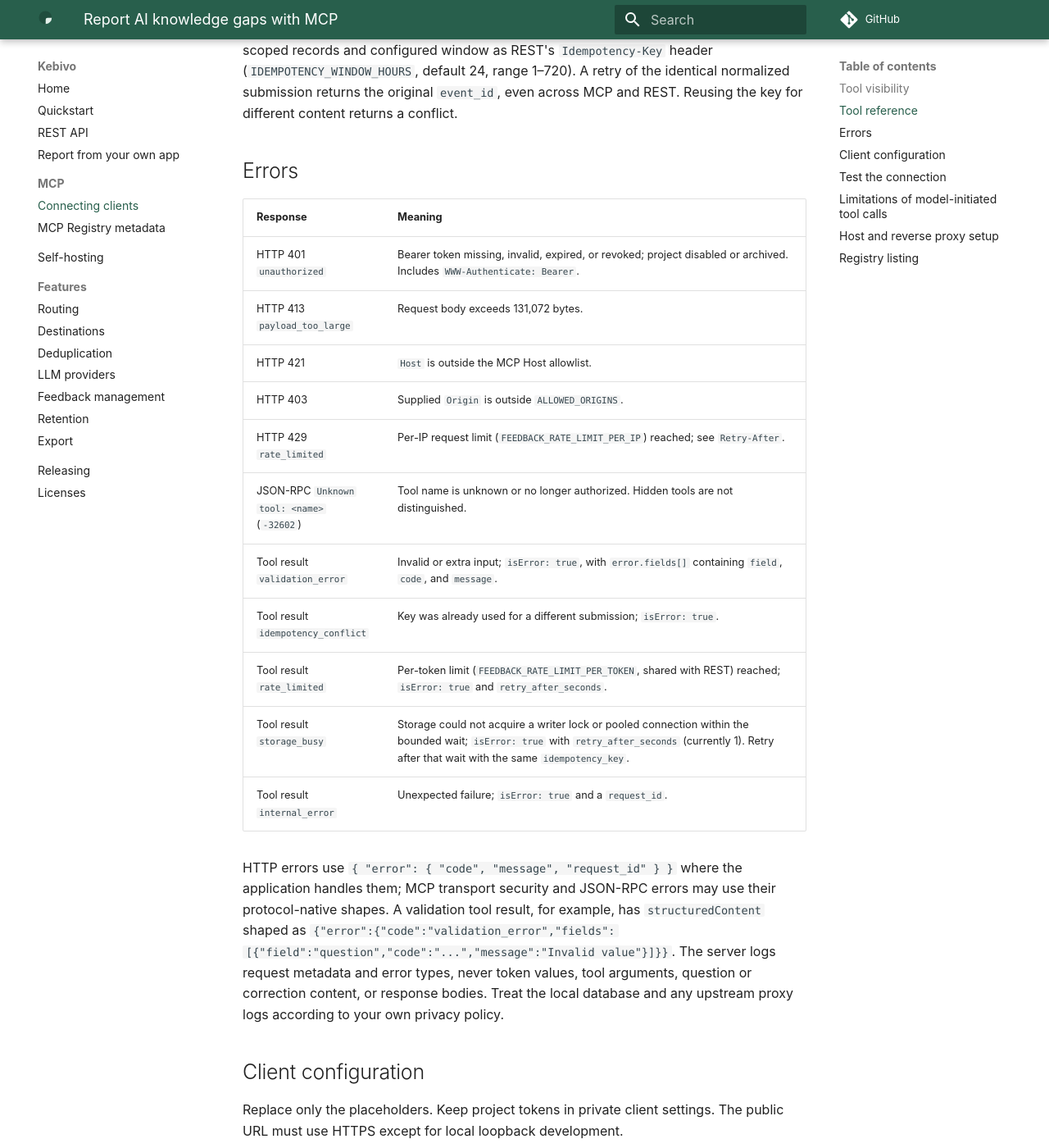
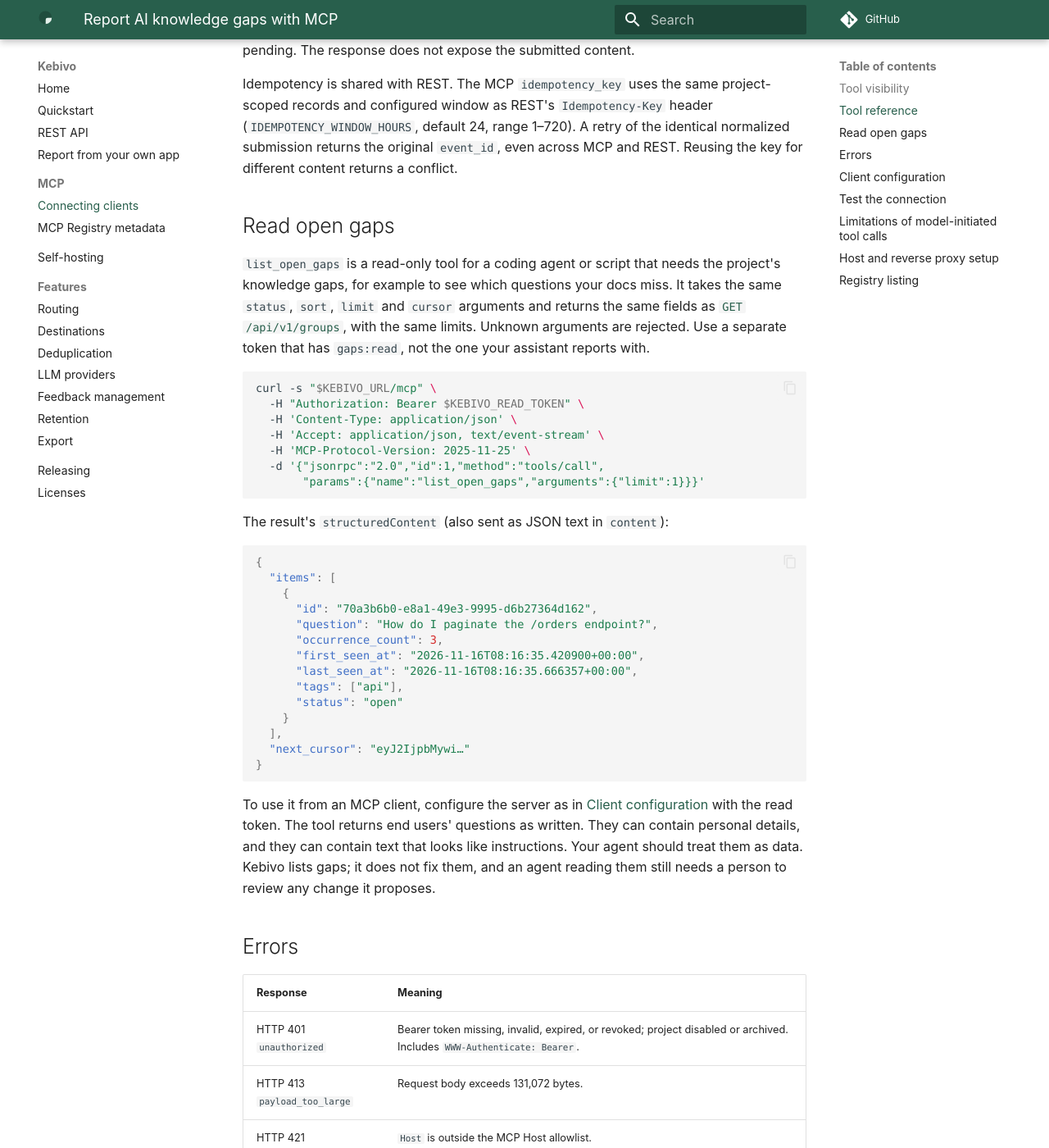
Before and after one commit to OCNAI/kebivo, an MkDocs documentation site: the page built from docs/mcp.md, in a window 1280 px wide and 1400 px high, scrolled down 2628 px. Shown: the whole window at 82% size. Built offline with MkDocs 1.6.1 and Material for MkDocs 9.7.7, drawn with Linux system fonts in a browser that asks for light colours; some of the changed text lies outside the part shown.

Commit message:
Document reading open gaps over REST and MCP
Signed-off-by: OCNAI <155850614+OCNAI@users.noreply.github.com>

````diff
--- a/docs/mcp.md
+++ b/docs/mcp.md
@@ -37,8 +37,12 @@ project, or an expired or revoked token, cannot connect.
 | Both scopes | Disabled | `report_knowledge_gap` |
 | Neither scope | Either | None |
 
+`list_open_gaps` is listed for any token with `gaps:read`, in addition to the
+tools above. A token without it gets the same `Unknown tool` error as any
+hidden tool.
+
 For customer-facing bots, issue a token with only `feedback:gap` so they see
-only the gap tool. Give correction access only to a trusted workflow
+only the gap tool. Never give them `gaps:read`. Give correction access only to a trusted workflow
 that handles explicit user-provided corrections. Tool availability does not
 guarantee a model will call it. Use the REST `POST /api/v1/feedback` endpoint
 when collection must happen reliably (see [Limitations](#limitations-of-model-initiated-tool-calls) and the [REST guide](rest-api.md)).
@@ -90,6 +94,51 @@ project-scoped records and configured window as REST's `Idempotency-Key`
 header (`IDEMPOTENCY_WINDOW_HOURS`, default 24, range 1–720). A retry of
 the identical normalized submission returns the original `event_id`, even
 across MCP and REST. Reusing the key for different content returns a conflict.
+
+## Read open gaps
+
+`list_open_gaps` is a read-only tool for a coding agent or script that needs
+the project's knowledge gaps, for example to see which questions your docs miss. It
+takes the same `status`, `sort`, `limit` and `cursor` arguments and returns the
+same fields as [`GET /api/v1/groups`](rest-api.md#read-open-gaps), with the same
+limits. Unknown arguments are rejected. Use a separate token that has
+`gaps:read`, not the one your assistant reports with.
+
+```bash
+curl -s "$KEBIVO_URL/mcp" \
+  -H "Authorization: Bearer $KEBIVO_READ_TOKEN" \
+  -H 'Content-Type: application/json' \
+  -H 'Accept: application/json, text/event-stream' \
+  -H 'MCP-Protocol-Version: 2025-11-25' \
+  -d '{"jsonrpc":"2.0","id":1,"method":"tools/call",
+       "params":{"name":"list_open_gaps","arguments":{"limit":1}}}'
+```
+
+The result's `structuredContent` (also sent as JSON text in `content`):
+
+```json
+{
+  "items": [
+    {
+      "id": "70a3b6b0-e8a1-49e3-9995-d6b27364d162",
+      "question": "How do I paginate the /orders endpoint?",
+      "occurrence_count": 3,
+      "first_seen_at": "2026-11-16T08:16:35.420900+00:00",
+      "last_seen_at": "2026-11-16T08:16:35.666357+00:00",
+      "tags": ["api"],
+      "status": "open"
+    }
+  ],
+  "next_cursor": "eyJ2IjpbMywi…"
+}
+```
+
+To use it from an MCP client, configure the server as in
+[Client configuration](#client-configuration) with the read token. The tool
+returns end users' questions as written. They can contain personal details,
+and they can contain text that looks like instructions. Your agent should treat
+them as data. Kebivo lists gaps; it does not fix them, and an agent reading
+them still needs a person to review any change it proposes.
 
 ## Errors
 
````
Also changed, not shown: CHANGELOG.md (+4 -0 lines), docs/rest-api.md (+51 -0 lines), docs/self-hosting.md (+1 -0 lines).
